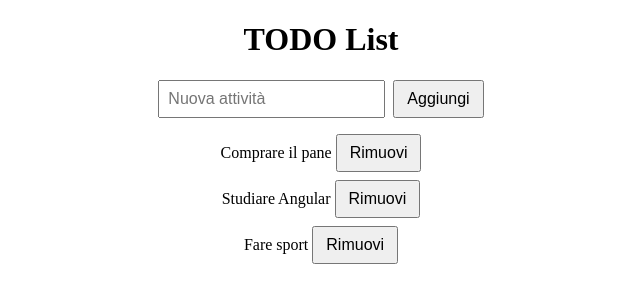
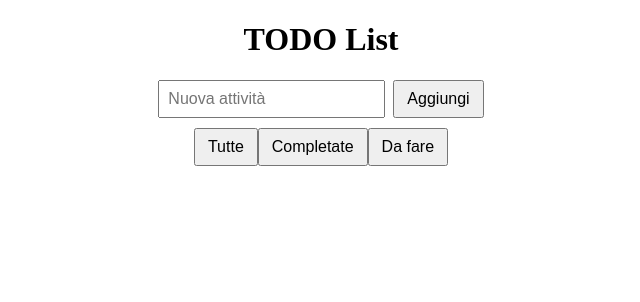
Before and after one commit to FusaroFederico/Angular-todo-app, an Angular app: page / in a window 1280 px wide. Shown: the top 302 px of the page, without its empty margins (319-959 px from the left). Built offline with nearby package versions, Linux system fonts and the light colour scheme.

Commit message:
feat: implement task management with filtering and localStorage support

```diff
--- a/src/app/app.component.html
+++ b/src/app/app.component.html
@@ -4,9 +4,19 @@
   <input [(ngModel)]="newTask" placeholder="Nuova attività" />
   <button (click)="addTask()">Aggiungi</button>
 
+  <div style="margin: 10px;">
+    <button (click)="filter = 'all'">Tutte</button>
+    <button (click)="filter = 'completed'">Completate</button>
+    <button (click)="filter = 'pending'">Da fare</button>
+  </div>
+
   <ul>
-    <li *ngFor="let task of tasks; let i = index">
-      {{ task }}
+    <li *ngFor="let task of filteredTasks; let i = index">
+      <input type="checkbox" [(ngModel)]="task.completed" (change)="saveTasks()" />
+      <span [style.textDecoration]="task.completed ? 'line-through' : 'none'">
+        {{ task.text }}
+      </span>
+      <small> ({{ task.createdAt | date:'short' }})</small>
       <button (click)="removeTask(i)">Rimuovi</button>
     </li>
   </ul>
--- a/src/app/app.component.ts
+++ b/src/app/app.component.ts
@@ -1,6 +1,13 @@
 import { Component, OnInit } from '@angular/core';
 import { FormsModule } from '@angular/forms';
 import { CommonModule } from '@angular/common';
+
+// Definizione dell'oggetto Task
+interface Task {
+  text: string;
+  completed: boolean;
+  createdAt: Date;
+}
 
 @Component({
   selector: 'app-root',
@@ -11,14 +18,19 @@ import { CommonModule } from '@angular/common';
 })
 export class AppComponent implements OnInit {
   title = 'TODO List';
-  tasks: string[] = ['Comprare il pane', 'Studiare Angular', 'Fare sport'];
+  tasks: Task[] = [];
   newTask: string = '';
+  filter: 'all' | 'completed' | 'pending' = 'all';
 
   // carica le tasks quando il componente viene avviato
   ngOnInit(){
     const savedTasks = localStorage.getItem('tasks');
     if (savedTasks){
-      this.tasks = JSON.parse(savedTasks);
+      // converte il JSON in un oggetto Task con un vero Date (altrimenti sarebbe una stringa)
+      this.tasks = JSON.parse(savedTasks).map((task: any) => ({
+        ...task,
+        createdAt: new Date(task.createdAt)
+      }))
     }
   }
 
@@ -27,10 +39,14 @@ export class AppComponent implements OnInit {
     localStorage.setItem('tasks', JSON.stringify(this.tasks));
   }
 
-
+  // aggiunge una Task alla lista, evitando quelle vuote
   addTask() {
     if (this.newTask.trim() !== '') {
-      this.tasks.push(this.newTask.trim());
+      this.tasks.push({
+        text: this.newTask.trim(),
+        completed: false,
+        createdAt: new Date()
+      });
       this.newTask = '';
       this.saveTasks();
     }
@@ -43,4 +59,20 @@ export class AppComponent implements OnInit {
       this.saveTasks();
     }
   }
+
+  // permette di aggiornare lo stato della Task
+  toggleCompleted(task: Task) {
+    task.completed = !task.completed;
+    this.saveTasks();
+  }
+
+  // filtra le task in base allo stato
+  get filteredTasks(): Task[] {
+    if (this.filter === 'completed') {
+      return this.tasks.filter(t => t.completed);
+    } else if (this.filter === 'pending') {
+      return this.tasks.filter(t => !t.completed);
+    }
+    return this.tasks;
+  }
 }
```
